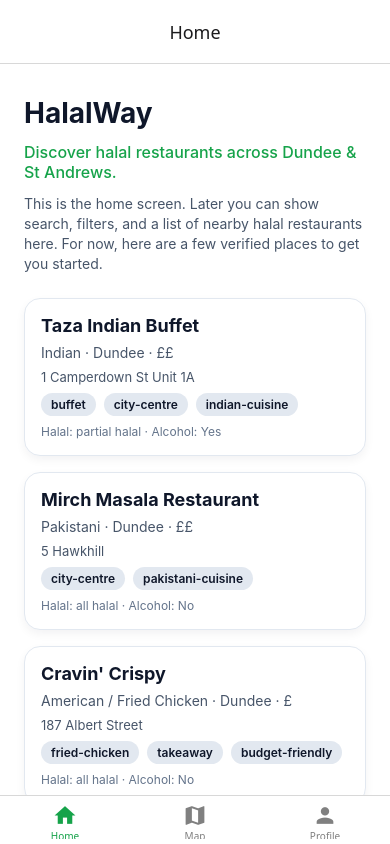
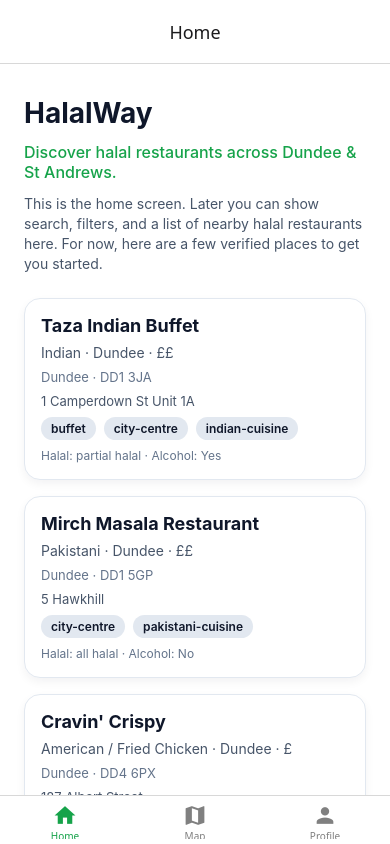
Before and after one commit to sophinaa/HalalWay, a React Native app: screen /Home in a window 390 px wide. Built offline with nearby package versions, Linux system fonts and the light colour scheme.

Commit message:
Add initial Dundee/St Andrews dataset and home list

```diff
--- a/screens/HomeScreen.js
+++ b/screens/HomeScreen.js
@@ -19,6 +19,9 @@ const RestaurantCard = ({ item }) => (
     <Text style={styles.cardTitle}>{item.name}</Text>
     <Text style={styles.cardMeta}>
       {item.cuisine} · {item.city} · {item.priceRange}
+    </Text>
+    <Text style={styles.metaLine}>
+      {item.city} · {item.address?.postcode ?? 'Postcode tbc'}
     </Text>
     <Text style={styles.cardBody}>{item.address.line1}</Text>
     <View style={styles.tagRow}>
@@ -112,6 +115,10 @@ const styles = StyleSheet.create({
     fontSize: 14,
     color: '#475569',
   },
+  metaLine: {
+    fontSize: 13,
+    color: '#64748b',
+  },
   cardBody: {
     fontSize: 13,
     color: '#475569',
```
